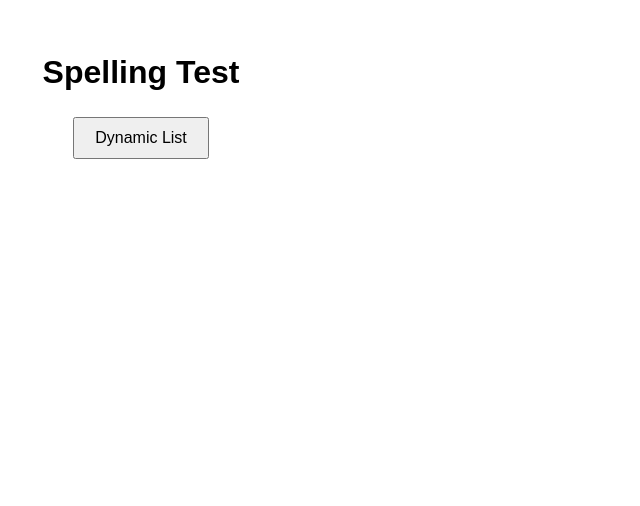
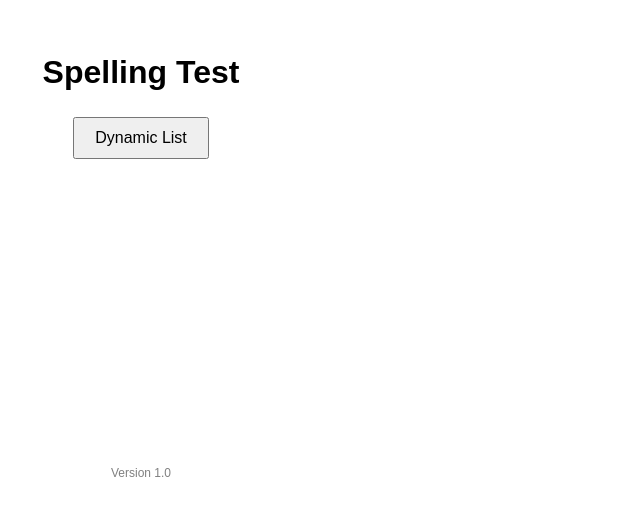
Before and after one commit to ChrisCoCreated/spelling-test, a plain HTML site: page index.html in a window 1280 px wide. Shown: the part 310-816 px from the top of the page, 499-1139 px from the left. Drawn offline with Linux system fonts and the light colour scheme.

Commit message:
versioning

```diff
--- a/index.html
+++ b/index.html
@@ -45,6 +45,14 @@
             right: 20px;
             font-size: 14px;
         }
+        #version {
+            position: fixed;
+            bottom: 10px;
+            left: 50%;
+            transform: translateX(-50%);
+            color: grey;
+            font-size: 12px;
+        }
     </style>
 </head>
 <body>
@@ -76,6 +84,7 @@
         <button id="revisitBtn" style="display: none;">New Test with Revisit Words</button>
     </div>
     <a href="admin.html" id="adminLink">Admin Page</a>
+    <div id="version">Version 1.0</div>
 
     <script>
         document.addEventListener("DOMContentLoaded", () => {
```
